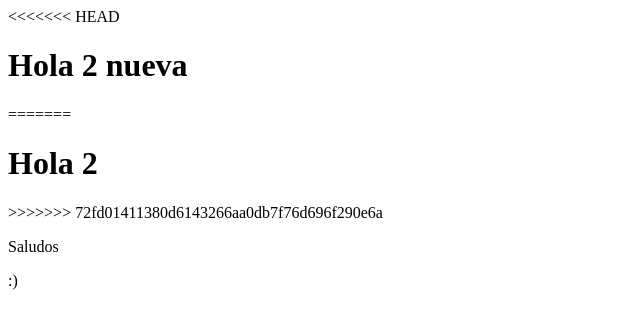
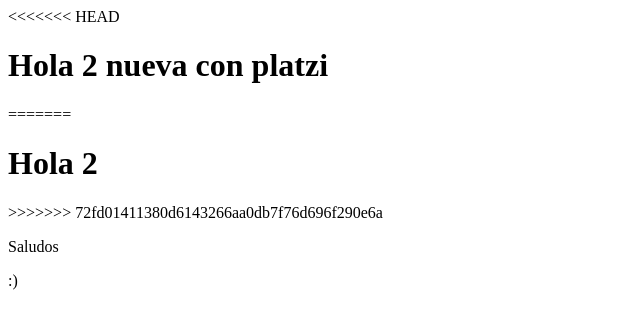
Before and after one commit to vinizzio/jquery, a plain HTML site: page index.html in a window 1280 px wide. Shown: the whole page, without its empty margins (0-640 px from the left). Drawn offline with nearby package versions, Linux system fonts and the light colour scheme.

Commit message:
con platzi

```diff
--- a/index.html
+++ b/index.html
@@ -6,7 +6,7 @@
 </head>
 <body>
 <<<<<<< HEAD
-	<h1 class="saludo">Hola 2 nueva</h1>
+	<h1 class="saludo">Hola 2 nueva con platzi</h1>
 =======
 	<h1 class="saludo">Hola 2</h1>
 >>>>>>> 72fd01411380d6143266aa0db7f76d696f290e6a
```
